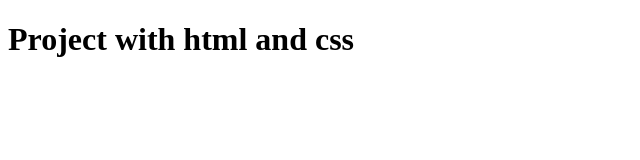
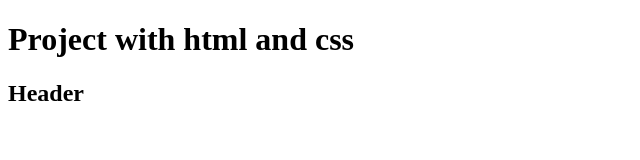
Before and after one commit to manoloscipi/project, a plain HTML site: page index.html in a window 1280 px wide. Shown: the whole page, without its empty margins (0-640 px from the left). Drawn offline with Linux system fonts and the light colour scheme.

Commit message:
h2 addedd and body in style

```diff
--- a/index.html
+++ b/index.html
@@ -8,5 +8,6 @@
 </head>
 <body>
     <h1>Project with html and css</h1>
+    <h2>Header</h2>
 </body>
 </html>
--- a/style.css
+++ b/style.css
@@ -0,0 +1,4 @@
+body{
+    margin: 0;
+
+}
```
